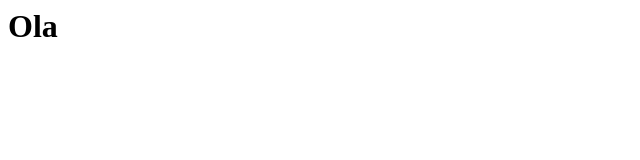
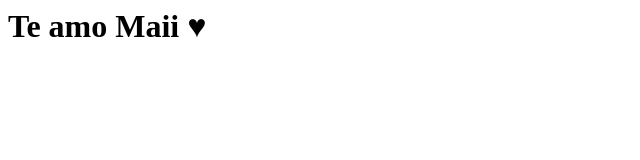
Before and after one commit to Tedearandano/tedearandano.github.io, a plain HTML site: page index.html in a window 1280 px wide. Shown: the whole page, without its empty margins (0-640 px from the left). Drawn offline with Linux system fonts and the light colour scheme.

Commit message:
Update index.html

```diff
--- a/index.html
+++ b/index.html
@@ -1 +1 @@
-<h1>Ola</h1>
+<h1>Te amo Maii ♥</h1>
```
